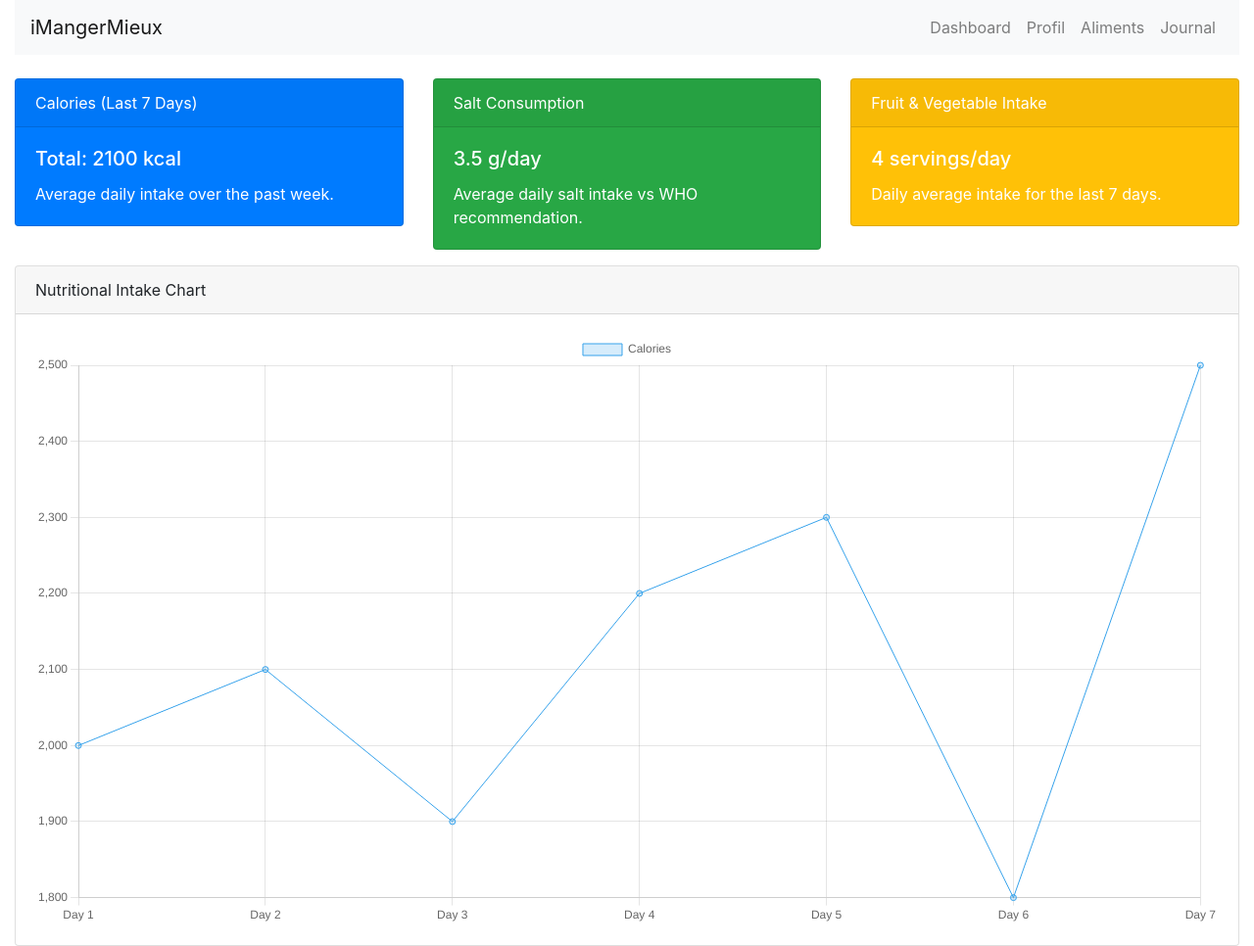
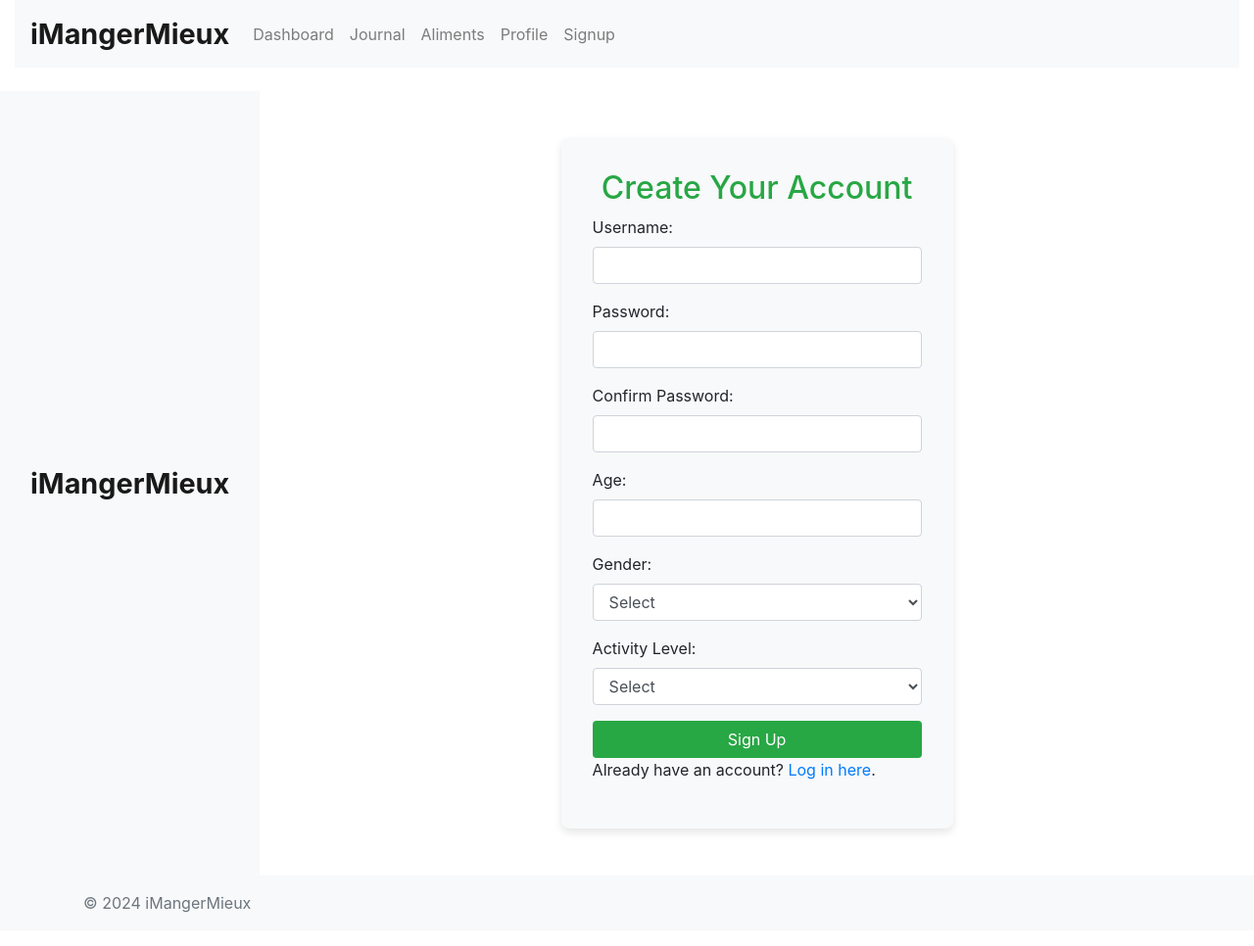
Before and after one commit to Ayoubned/iMangerMieux, a PHP site: page /imangermieux/index.php?page=signup in a window 1280 px wide. Shown: the whole page at 98% size. After the commit the page ends 932 px from the top, so only its background shows below. Run offline with PHP 8.4, Linux system fonts and the light colour scheme.

Commit message:
mise en page enhancing css added

```diff
--- a/frontend/aliments.php
+++ b/frontend/aliments.php
@@ -10,10 +10,8 @@
     <script>
         const API_BASE_URL = "<?php echo API_BASE_URL; ?>";
     </script>
-</head>
-<body>
+
     <div class="container">
-        <?php include 'navbar.php'; ?>
         <h2 class="mt-4">Aliments List</h2>
         <button class="btn btn-primary mb-3" data-toggle="modal" data-target="#addAlimentModal">Add New Aliment</button>
 
--- /dev/null
+++ b/frontend/css/signup.css
@@ -0,0 +1,32 @@
+.navbar-brand {
+    font-size: 1.8em;
+    font-weight: bold;
+    color: #28a745;
+}
+
+.navbar-brand:hover {
+    color: #218838;
+    text-decoration: none;
+}
+
+.form-container {
+    max-width: 400px;
+    margin: 3rem auto;
+    padding: 2rem;
+    background-color: #f8f9fa;
+    border-radius: 8px;
+    box-shadow: 0 4px 8px rgba(0, 0, 0, 0.1);
+}
+
+.form-container h2 {
+    color: #28a745;
+}
+
+.btn-signup {
+    background-color: #28a745;
+    color: white;
+}
+
+.btn-signup:hover {
+    background-color: #218838;
+}
--- a/frontend/index.php
+++ b/frontend/index.php
@@ -1,90 +1,37 @@
 <!DOCTYPE html>
 <html lang="en">
-
 <head>
     <meta charset="UTF-8">
     <meta name="viewport" content="width=device-width, initial-scale=1.0">
-    <title>Food Tracker Dashboard</title>
+    <title>Food Tracker</title>
     <link href="https://stackpath.bootstrapcdn.com/bootstrap/4.5.2/css/bootstrap.min.css" rel="stylesheet">
+
+    <?php
+        $page = isset($_GET['page']) ? $_GET['page'] : 'dashboard';
+        $scriptFile = 'js/' . $page . '.js';
+
+        if (file_exists($scriptFile)) {
+            echo "<script src='$scriptFile'></script>";
+        }
+    ?>
 </head>
-
 <body>
 
-    <div class="container-fluid">
-        <?php include 'navbar.php'; ?>
-        <div class="row mt-4">
-            <!-- Dashboard Cards for Indicators -->
-            <div class="col-md-4">
-                <div class="card text-white bg-primary mb-3">
-                    <div class="card-header">Calories (Last 7 Days)</div>
-                    <div class="card-body">
-                        <h5 class="card-title">Total: 2100 kcal</h5>
-                        <p class="card-text">Average daily intake over the past week.</p>
-                    </div>
-                </div>
-            </div>
-            <div class="col-md-4">
-                <div class="card text-white bg-success mb-3">
-                    <div class="card-header">Salt Consumption</div>
-                    <div class="card-body">
-                        <h5 class="card-title">3.5 g/day</h5>
-                        <p class="card-text">Average daily salt intake vs WHO recommendation.</p>
-                    </div>
-                </div>
-            </div>
-            <div class="col-md-4">
-                <div class="card text-white bg-warning mb-3">
-                    <div class="card-header">Fruit & Vegetable Intake</div>
-                    <div class="card-body">
-                        <h5 class="card-title">4 servings/day</h5>
-                        <p class="card-text">Daily average intake for the last 7 days.</p>
-                    </div>
-                </div>
-            </div>
-        </div>
+<div class="container-fluid">
+    <?php include 'navbar.php'; ?>
 
-        <!-- Chart Section -->
-        <div class="row">
-            <div class="col-md-12">
-                <div class="card">
-                    <div class="card-header">Nutritional Intake Chart</div>
-                    <div class="card-body">
-                        <canvas id="nutritionChart" width="400" height="200"></canvas>
-                    </div>
-                </div>
-            </div>
-        </div>
+    <div class="row mt-4">
+        <?php
+            $pageFile = $page . '.php';
+
+            if (file_exists($pageFile)) {
+                include $pageFile;
+            } else {
+                echo "<div class='col-12'><h1>Page Not Found</h1></div>";
+            }
+        ?>
     </div>
-
-    <!-- jQuery, Popper.js, and Bootstrap JS -->
-    <script src="https://code.jquery.com/jquery-3.5.1.slim.min.js"></script>
-    <script src="https://cdn.jsdelivr.net/npm/popper.js@1.16.1/dist/umd/popper.min.js"></script>
-    <script src="https://stackpath.bootstrapcdn.com/bootstrap/4.5.2/js/bootstrap.min.js"></script>
-
-    <!-- Chart.js for displaying the nutrition chart -->
-    <script src="https://cdn.jsdelivr.net/npm/chart.js"></script>
-    <script>
-        var ctx = document.getElementById('nutritionChart').getContext('2d');
-        var nutritionChart = new Chart(ctx, {
-            type: 'line', // or 'bar', 'pie', etc.
-            data: {
-                labels: ['Day 1', 'Day 2', 'Day 3', 'Day 4', 'Day 5', 'Day 6', 'Day 7'],
-                datasets: [{
-                    label: 'Calories',
-                    data: [2000, 2100, 1900, 2200, 2300, 1800, 2500],
-                    backgroundColor: 'rgba(54, 162, 235, 0.2)',
-                    borderColor: 'rgba(54, 162, 235, 1)',
-                    borderWidth: 1
-                }]
-            },
-            options: {
-                scales: {
-                    yAxes: [{ ticks: { beginAtZero: true } }]
-                }
-            }
-        });
-    </script>
-
+</div>
+<?php include 'footer.php'; ?>
 </body>
-
 </html>
--- a/frontend/journal.php
+++ b/frontend/journal.php
@@ -12,7 +12,7 @@
 </head>
 <body>
     <div class="container">
-        <?php include 'navbar.php'; ?>
+
         <h2 class="mt-4">Food Journal</h2>
         <button class="btn btn-primary mb-3" data-toggle="modal" data-target="#addEntryModal">Add New Entry</button>
 
--- a/frontend/navbar.php
+++ b/frontend/navbar.php
@@ -1,14 +1,25 @@
 <nav class="navbar navbar-expand-lg navbar-light bg-light">
-    <a class="navbar-brand" href="#">iMangerMieux</a>
+    <a class="navbar-brand" href="index.php?page=dashboard">iMangerMieux</a>
     <button class="navbar-toggler" type="button" data-toggle="collapse" data-target="#navbarNav" aria-controls="navbarNav" aria-expanded="false" aria-label="Toggle navigation">
         <span class="navbar-toggler-icon"></span>
     </button>
     <div class="collapse navbar-collapse" id="navbarNav">
-        <ul class="navbar-nav ml-auto">
-            <li class="nav-item"><a class="nav-link" href="index.php">Dashboard</a></li>
-            <li class="nav-item"><a class="nav-link" href="profil.php">Profil</a></li>
-            <li class="nav-item"><a class="nav-link" href="aliments.php">Aliments</a></li>
-            <li class="nav-item"><a class="nav-link" href="journal.php">Journal</a></li>
+        <ul class="navbar-nav">
+            <li class="nav-item">
+                <a class="nav-link" href="index.php?page=dashboard">Dashboard</a>
+            </li>
+            <li class="nav-item">
+                <a class="nav-link" href="index.php?page=journal">Journal</a>
+            </li>
+            <li class="nav-item">
+                <a class="nav-link" href="index.php?page=aliments">Aliments</a>
+            </li>
+            <li class="nav-item">
+                <a class="nav-link" href="index.php?page=profil">Profile</a>
+            </li>
+            <li class="nav-item">
+                <a class="nav-link" href="signup.php">Signup</a>
+            </li>
         </ul>
     </div>
 </nav>
--- a/frontend/profil.php
+++ b/frontend/profil.php
@@ -12,7 +12,6 @@
 <body>
 
     <div class="container">
-        <?php include 'navbar.php'; ?>
 
         <h2 class="mt-4">User Profile</h2>
         <p class="lead">Please enter your profile information to personalize your food tracking experience.</p>
--- a/frontend/signup.php
+++ b/frontend/signup.php
@@ -4,40 +4,60 @@
     <meta charset="UTF-8">
     <meta name="viewport" content="width=device-width, initial-scale=1.0">
     <title>Signup</title>
-    <link rel="stylesheet" href="css/style.css">
+    <link rel="stylesheet" href="https://stackpath.bootstrapcdn.com/bootstrap/4.5.2/css/bootstrap.min.css">
+    <link rel="stylesheet" href="css/signup.css">
 </head>
 <body>
 
-<form id="signupForm">
-    <label for="username">Username:</label>
-    <input type="text" id="username" name="username" required>
+<nav class="navbar navbar-expand-lg navbar-light bg-light">
+    <div class="container">
+        <a class="navbar-brand mx-auto" href="index.php?page=dashboard">iMangerMieux</a>
+    </div>
+</nav>
 
-    <label for="age">Age:</label>
-    <input type="number" id="age" name="age" required>
-
-    <label for="sex">Sex:</label>
-    <select id="sex" name="sex" required>
-        <option value="1">Male</option>
-        <option value="2">Female</option>
-        <option value="3">Other</option>
-    </select>
-
-    <label for="activity">Activity Level:</label>
-    <select id="activity" name="activity" required>
-        <option value="1">Beginner</option>
-        <option value="2">Intermediate</option>
-        <option value="3">Advanced</option>
-        <option value="3">Expert</option>
-        <option value="3">Elite</option>
-    </select>
-
-    <label for="password">Password:</label>
-    <input type="password" id="password" name="password" required>
-
-    <button type="submit">Sign Up</button>
-</form>
-
-<script src="js/signup.js"></script>
+<div class="container form-container">
+    <h2 class="text-center">Create Your Account</h2>
+    <form id="signupForm" method="post" action="signup_process.php">
+        <div class="form-group">
+            <label for="username">Username:</label>
+            <input type="text" id="username" name="username" class="form-control" required>
+        </div>
+        <div class="form-group">
+            <label for="password">Password:</label>
+            <input type="password" id="password" name="password" class="form-control" required>
+        </div>
+        <div class="form-group">
+            <label for="confirmPassword">Confirm Password:</label>
+            <input type="password" id="confirmPassword" name="confirmPassword" class="form-control" required>
+        </div>
+        <div class="form-group">
+            <label for="age">Age:</label>
+            <input type="number" id="age" name="age" class="form-control" required>
+        </div>
+        <div class="form-group">
+            <label for="gender">Gender:</label>
+            <select id="gender" name="gender" class="form-control" required>
+                <option value="">Select</option>
+                <option value="male">Male</option>
+                <option value="female">Female</option>
+                <option value="other">Other</option>
+            </select>
+        </div>
+        <div class="form-group">
+            <label for="activityLevel">Activity Level:</label>
+            <select id="activityLevel" name="activityLevel" class="form-control" required>
+                <option value="">Select</option>
+                <option value="low">Low</option>
+                <option value="medium">Medium</option>
+                <option value="high">High</option>
+            </select>
+        </div>
+        <button type="submit" class="btn btn-signup btn-block">Sign Up</button>
+    </form>
+    <div class="login-link">
+        <p>Already have an account? <a href="login.php">Log in here</a>.</p>
+    </div>
+</div>
 
 </body>
 </html>
```
Also changed, not shown: frontend/css/login.css (added, +30 -0 lines), frontend/dashboard.php (added, +66 -0 lines), frontend/js/dashboard.js (added, +19 -0 lines), frontend/login.php (+24 -11 lines).
